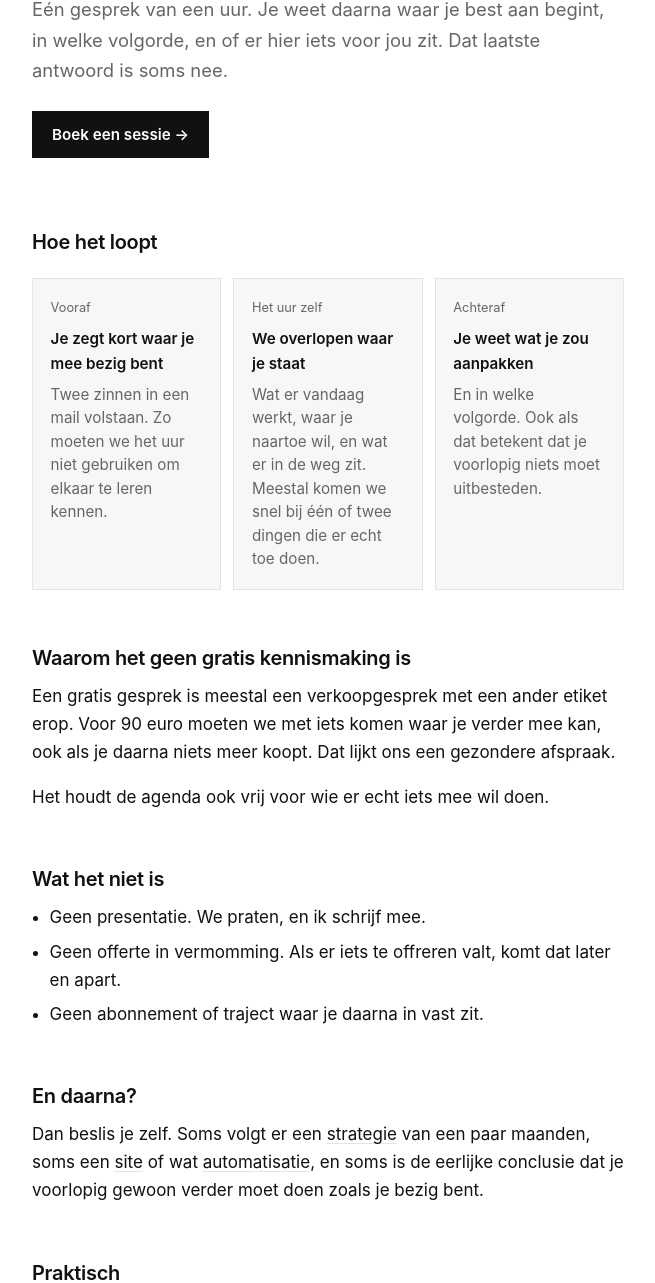
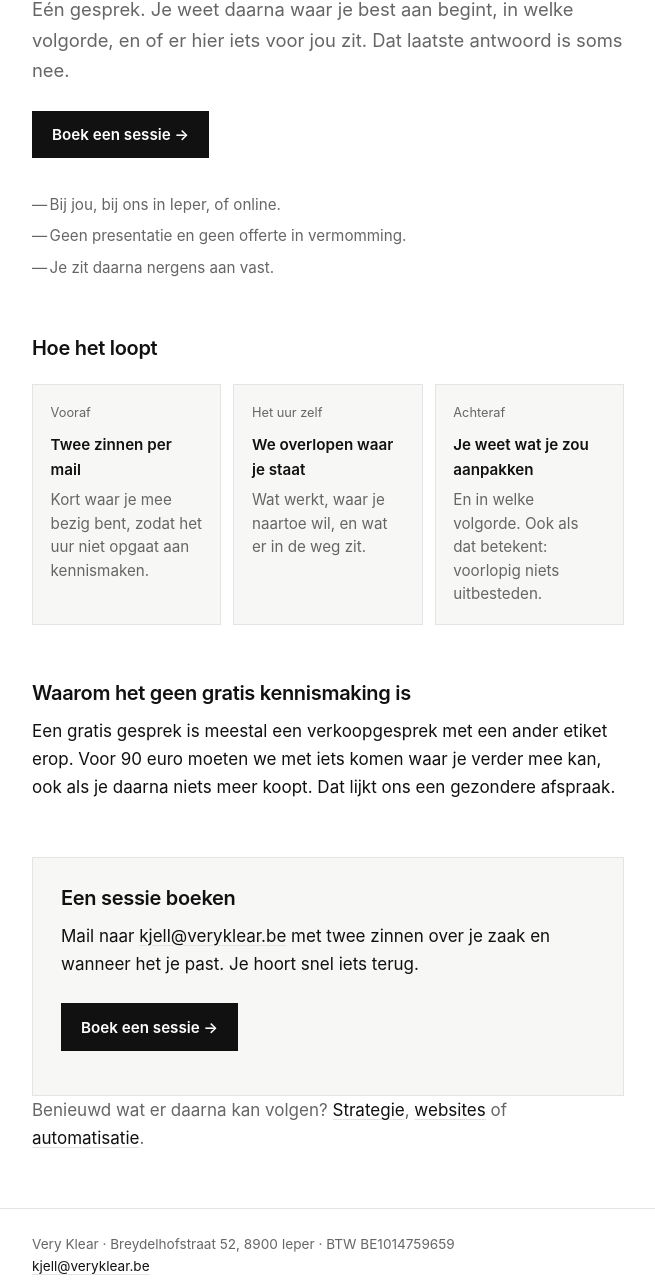
Before and after one commit to Kjellvdv/veryklear-website, an Astro site: page /strategiesessie in a window 1280 px wide. Shown: the part 259-1542 px from the top of the page, without its empty margins (312-967 px from the left). Built offline with nearby package versions, Linux system fonts and the light colour scheme; Astro itself is replaced by a stand-in of ours.

Commit message:
Rework /strategiesessie as a booking page, not an explainer
Kjell: the 60-minute session is a different kind of page than strategy, closer
to a book-a-demo page. It was written as an essay with six sections.

Now 204 words: price and duration in the primer, an action-first H1, one line of
promise, the CTA immediately, then three reassurance bullets that answer the
objections a demo page actually gets (where it happens, that it is not a
disguised sales pitch, that nothing follows automatically). Three cards for what
happens before, during and after. One short paragraph on why it is not free. A
closing CTA block.

Cut the "wat het niet is" list and the "en daarna?" section: the first became
bullets, the second a single muted line at the bottom, since on a booking page
links to other services are a distraction rather than the point.

Co-Authored-By: Claude Opus 5 <noreply@anthropic.com>

```diff
--- a/src/pages/strategiesessie.astro
+++ b/src/pages/strategiesessie.astro
@@ -4,37 +4,43 @@ import Base from '../layouts/Base.astro';
 const flow = [
   {
     n: 'Vooraf',
-    label: 'Je zegt kort waar je mee bezig bent',
-    body: 'Twee zinnen in een mail volstaan. Zo moeten we het uur niet gebruiken om elkaar te leren kennen.',
+    label: 'Twee zinnen per mail',
+    body: 'Kort waar je mee bezig bent, zodat het uur niet opgaat aan kennismaken.',
   },
   {
     n: 'Het uur zelf',
     label: 'We overlopen waar je staat',
-    body: 'Wat er vandaag werkt, waar je naartoe wil, en wat er in de weg zit. Meestal komen we snel bij één of twee dingen die er echt toe doen.',
+    body: 'Wat werkt, waar je naartoe wil, en wat er in de weg zit.',
   },
   {
     n: 'Achteraf',
     label: 'Je weet wat je zou aanpakken',
-    body: 'En in welke volgorde. Ook als dat betekent dat je voorlopig niets moet uitbesteden.',
+    body: 'En in welke volgorde. Ook als dat betekent: voorlopig niets uitbesteden.',
   },
 ];
 ---
 
 <Base
-  title="Strategiesessie — Very Klear"
-  description="Eén gesprek van een uur voor 90 euro excl. btw. Je weet daarna waar je aan zou beginnen, en of er hier iets voor jou zit."
+  title="Boek een strategiesessie — Very Klear"
+  description="Eén uur, 90 euro excl. btw. Je weet daarna waar je aan zou beginnen en of er hier iets voor jou zit."
   path="/strategiesessie"
 >
-  <p class="primer">90 euro excl. btw &middot; 60 minuten</p>
-  <h1>De strategiesessie</h1>
+  <p class="primer">60 minuten &middot; 90 euro excl. btw</p>
+  <h1>Boek een strategiesessie.</h1>
   <p class="lead">
-    Eén gesprek van een uur. Je weet daarna waar je best aan begint, in welke volgorde,
-    en of er hier iets voor jou zit. Dat laatste antwoord is soms nee.
+    Eén gesprek. Je weet daarna waar je best aan begint, in welke volgorde, en of er
+    hier iets voor jou zit. Dat laatste antwoord is soms nee.
   </p>
 
   <p>
     <a class="btn" href="mailto:kjell@veryklear.be?subject=Strategiesessie">Boek een sessie &rarr;</a>
   </p>
+
+  <ul class="points">
+    <li>Bij jou, bij ons in Ieper, of online.</li>
+    <li>Geen presentatie en geen offerte in vermomming.</li>
+    <li>Je zit daarna nergens aan vast.</li>
+  </ul>
 
   <h2>Hoe het loopt</h2>
   <ul class="cards">
@@ -53,37 +59,18 @@ const flow = [
     euro moeten we met iets komen waar je verder mee kan, ook als je daarna niets meer
     koopt. Dat lijkt ons een gezondere afspraak.
   </p>
-  <p>
-    Het houdt de agenda ook vrij voor wie er echt iets mee wil doen.
-  </p>
-
-  <h2>Wat het niet is</h2>
-  <ul>
-    <li>Geen presentatie. We praten, en ik schrijf mee.</li>
-    <li>Geen offerte in vermomming. Als er iets te offreren valt, komt dat later en apart.</li>
-    <li>Geen abonnement of traject waar je daarna in vast zit.</li>
-  </ul>
-
-  <h2>En daarna?</h2>
-  <p>
-    Dan beslis je zelf. Soms volgt er een <a href="/strategie">strategie</a> van een
-    paar maanden, soms een <a href="/websites">site</a> of wat
-    <a href="/automatisatie">automatisatie</a>, en soms is de eerlijke conclusie dat je
-    voorlopig gewoon verder moet doen zoals je bezig bent.
-  </p>
-
-  <h2>Praktisch</h2>
-  <p>
-    Bij jou op de zaak, bij ons in Ieper, of online als dat sneller lukt. Eén uur, 90
-    euro excl. btw. Stuur een mail met een paar momenten die je passen.
-  </p>
 
   <div class="cta-block">
     <h2>Een sessie boeken</h2>
     <p>
       Mail naar <a href="mailto:kjell@veryklear.be">kjell@veryklear.be</a> met twee
-      zinnen over je zaak en wanneer het je past.
+      zinnen over je zaak en wanneer het je past. Je hoort snel iets terug.
     </p>
     <a class="btn" href="mailto:kjell@veryklear.be?subject=Strategiesessie">Boek een sessie &rarr;</a>
   </div>
+
+  <p class="muted">
+    Benieuwd wat er daarna kan volgen? <a href="/strategie">Strategie</a>,
+    <a href="/websites">websites</a> of <a href="/automatisatie">automatisatie</a>.
+  </p>
 </Base>
```
